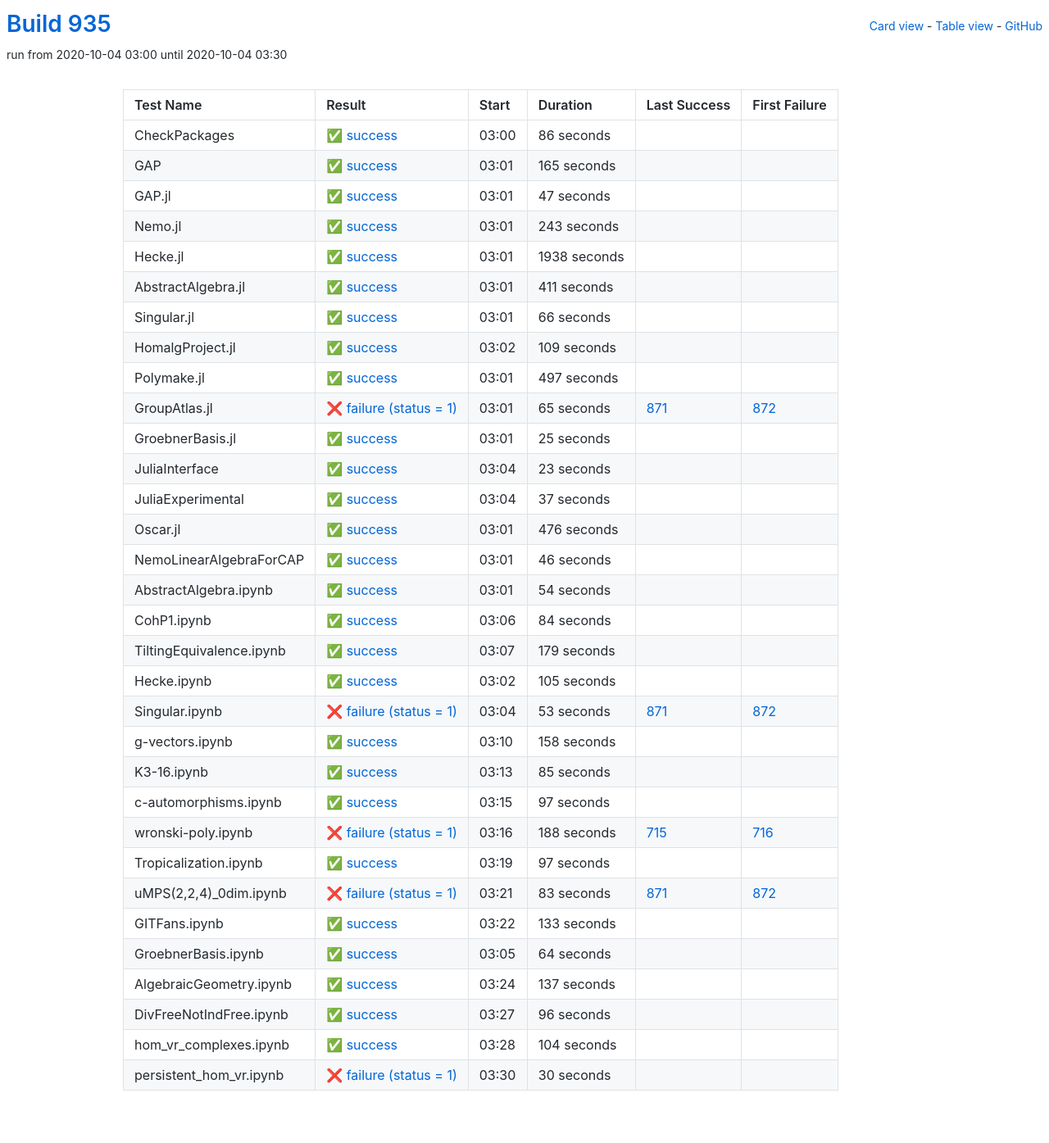
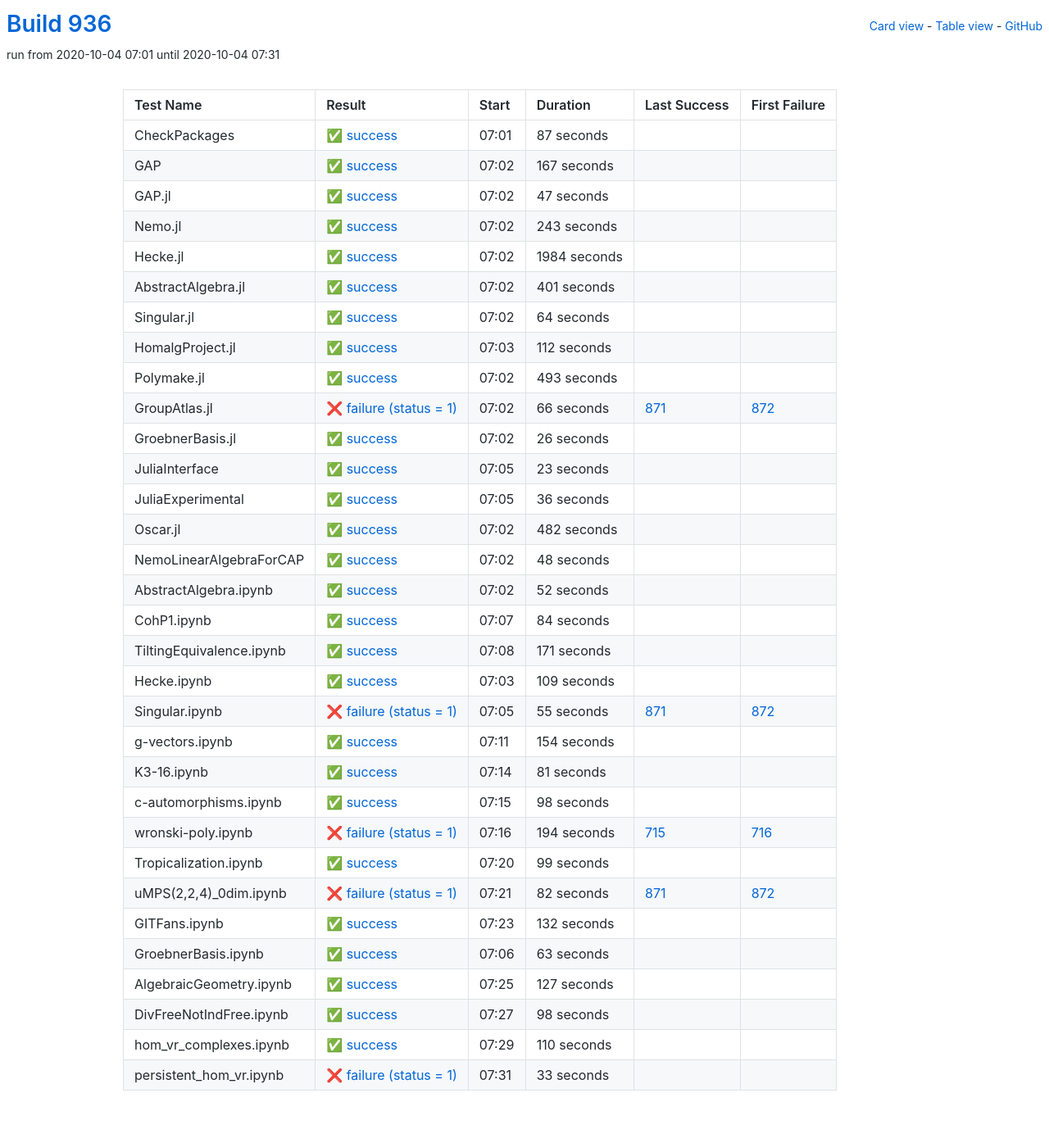
Before and after one commit to oscar-system/oscar-ci-status-stable, a Jekyll site: the page built from table.html, in a window 1280 px wide. Shown: the whole page at 82% size. Built offline with Jekyll 4.4.1, drawn with Linux system fonts in a browser that asks for light colours.

Commit message:
Build #936

```diff
--- a/_data/ci.yml
+++ b/_data/ci.yml
@@ -1,6 +1,6 @@
 ---
-build: 935
-build_url: https://oscarci.mathematik.uni-kl.de/job/oscar-stable/935/
+build: 936
+build_url: https://oscarci.mathematik.uni-kl.de/job/oscar-stable/936/
 job: oscar-stable
 organization: oscar-system
 repo: oscar-ci-status-stable
@@ -8,32 +8,32 @@ repourl: https://github.com/oscar-system/oscar-ci-status-stable
 tests:
 - name: CheckPackages
   id: checkpackages
-  log: https://oscarci.mathematik.uni-kl.de/job/oscar-stable/935/artifact/logs/build-935/CheckPackages.log
-  start: 2020-10-04 03:00
+  log: https://oscarci.mathematik.uni-kl.de/job/oscar-stable/936/artifact/logs/build-936/CheckPackages.log
+  start: 2020-10-04 07:01
   success: true
   exitcode: 0
   status: success
-  duration: 86
+  duration: 87
   last_success: false
   last_success_url:
   first_failure: false
   first_failure_url:
 - name: GAP
   id: gap
-  log: https://oscarci.mathematik.uni-kl.de/job/oscar-stable/935/artifact/logs/build-935/GAP.log
-  start: 2020-10-04 03:01
+  log: https://oscarci.mathematik.uni-kl.de/job/oscar-stable/936/artifact/logs/build-936/GAP.log
+  start: 2020-10-04 07:02
   success: true
   exitcode: 0
   status: success
-  duration: 165
+  duration: 167
   last_success: false
   last_success_url:
   first_failure: false
   first_failure_url:
 - name: GAP.jl
   id: gap-jl
-  log: https://oscarci.mathematik.uni-kl.de/job/oscar-stable/935/artifact/logs/build-935/GAP.jl.log
-  start: 2020-10-04 03:01
+  log: https://oscarci.mathematik.uni-kl.de/job/oscar-stable/936/artifact/logs/build-936/GAP.jl.log
+  start: 2020-10-04 07:02
   success: true
   exitcode: 0
   status: success
@@ -44,8 +44,8 @@ tests:
   first_failure_url:
 - name: Nemo.jl
   id: nemo-jl
-  log: https://oscarci.mathematik.uni-kl.de/job/oscar-stable/935/artifact/logs/build-935/Nemo.jl.log
-  start: 2020-10-04 03:01
+  log: https://oscarci.mathematik.uni-kl.de/job/oscar-stable/936/artifact/logs/build-936/Nemo.jl.log
+  start: 2020-10-04 07:02
   success: true
   exitcode: 0
   status: success
@@ -56,92 +56,92 @@ tests:
   first_failure_url:
 - name: Hecke.jl
   id: hecke-jl
-  log: https://oscarci.mathematik.uni-kl.de/job/oscar-stable/935/artifact/logs/build-935/Hecke.jl.log
-  start: 2020-10-04 03:01
+  log: https://oscarci.mathematik.uni-kl.de/job/oscar-stable/936/artifact/logs/build-936/Hecke.jl.log
+  start: 2020-10-04 07:02
   success: true
   exitcode: 0
   status: success
-  duration: 1938
+  duration: 1984
   last_success: false
   last_success_url:
   first_failure: false
   first_failure_url:
 - name: AbstractAlgebra.jl
   id: abstractalgebra-jl
-  log: https://oscarci.mathematik.uni-kl.de/job/oscar-stable/935/artifact/logs/build-935/AbstractAlgebra.jl.log
-  start: 2020-10-04 03:01
+  log: https://oscarci.mathematik.uni-kl.de/job/oscar-stable/936/artifact/logs/build-936/AbstractAlgebra.jl.log
+  start: 2020-10-04 07:02
   success: true
   exitcode: 0
   status: success
-  duration: 411
+  duration: 401
   last_success: false
   last_success_url:
   first_failure: false
   first_failure_url:
 - name: Singular.jl
   id: singular-jl
-  log: https://oscarci.mathematik.uni-kl.de/job/oscar-stable/935/artifact/logs/build-935/Singular.jl.log
-  start: 2020-10-04 03:01
+  log: https://oscarci.mathematik.uni-kl.de/job/oscar-stable/936/artifact/logs/build-936/Singular.jl.log
+  start: 2020-10-04 07:02
   success: true
   exitcode: 0
   status: success
-  duration: 66
+  duration: 64
   last_success: false
   last_success_url:
   first_failure: false
   first_failure_url:
 - name: HomalgProject.jl
   id: homalgproject-jl
-  log: https://oscarci.mathematik.uni-kl.de/job/oscar-stable/935/artifact/logs/build-935/HomalgProject.jl.log
-  start: 2020-10-04 03:02
+  log: https://oscarci.mathematik.uni-kl.de/job/oscar-stable/936/artifact/logs/build-936/HomalgProject.jl.log
+  start: 2020-10-04 07:03
   success: true
   exitcode: 0
   status: success
-  duration: 109
+  duration: 112
   last_success: false
   last_success_url:
   first_failure: false
   first_failure_url:
 - name: Polymake.jl
   id: polymake-jl
-  log: https://oscarci.mathematik.uni-kl.de/job/oscar-stable/935/artifact/logs/build-935/Polymake.jl.log
-  start: 2020-10-04 03:01
+  log: https://oscarci.mathematik.uni-kl.de/job/oscar-stable/936/artifact/logs/build-936/Polymake.jl.log
+  start: 2020-10-04 07:02
   success: true
   exitcode: 0
   status: success
-  duration: 497
+  duration: 493
   last_success: false
   last_success_url:
   first_failure: false
   first_failure_url:
 - name: GroupAtlas.jl
   id: groupatlas-jl
-  log: https://oscarci.mathematik.uni-kl.de/job/oscar-stable/935/artifact/logs/build-935/GroupAtlas.jl.log
-  start: 2020-10-04 03:01
+  log: https://oscarci.mathematik.uni-kl.de/job/oscar-stable/936/artifact/logs/build-936/GroupAtlas.jl.log
+  start: 2020-10-04 07:02
   success: false
   exitcode: 1
   status: failure
-  duration: 65
+  duration: 66
   last_success: 871
   last_success_url: https://oscarci.mathematik.uni-kl.de/job/oscar-stable/871/
   first_failure: 872
   first_failure_url: https://oscarci.mathematik.uni-kl.de/job/oscar-stable/872/
 - name: GroebnerBasis.jl
   id: groebnerbasis-jl
-  log: https://oscarci.mathematik.uni-kl.de/job/oscar-stable/935/artifact/logs/build-935/GroebnerBasis.jl.log
-  start: 2020-10-04 03:01
+  log: https://oscarci.mathematik.uni-kl.de/job/oscar-stable/936/artifact/logs/build-936/GroebnerBasis.jl.log
+  start: 2020-10-04 07:02
   success: true
   exitcode: 0
   status: success
-  duration: 25
+  duration: 26
   last_success: false
   last_success_url:
   first_failure: false
   first_failure_url:
 - name: JuliaInterface
   id: juliainterface
-  log: https://oscarci.mathematik.uni-kl.de/job/oscar-stable/935/artifact/logs/build-935/JuliaInterface.log
-  start: 2020-10-04 03:04
+  log: https://oscarci.mathematik.uni-kl.de/job/oscar-stable/936/artifact/logs/build-936/JuliaInterface.log
+  start: 2020-10-04 07:05
   success: true
   exitcode: 0
   status: success
@@ -152,56 +152,56 @@ tests:
   first_failure_url:
 - name: JuliaExperimental
   id: juliaexperimental
-  log: https://oscarci.mathematik.uni-kl.de/job/oscar-stable/935/artifact/logs/build-935/JuliaExperimental.log
-  start: 2020-10-04 03:04
+  log: https://oscarci.mathematik.uni-kl.de/job/oscar-stable/936/artifact/logs/build-936/JuliaExperimental.log
+  start: 2020-10-04 07:05
   success: true
   exitcode: 0
   status: success
-  duration: 37
+  duration: 36
   last_success: false
   last_success_url:
   first_failure: false
   first_failure_url:
 - name: Oscar.jl
   id: oscar-jl
-  log: https://oscarci.mathematik.uni-kl.de/job/oscar-stable/935/artifact/logs/build-935/Oscar.jl.log
-  start: 2020-10-04 03:01
+  log: https://oscarci.mathematik.uni-kl.de/job/oscar-stable/936/artifact/logs/build-936/Oscar.jl.log
+  start: 2020-10-04 07:02
   success: true
   exitcode: 0
   status: success
-  duration: 476
+  duration: 482
   last_success: false
   last_success_url:
   first_failure: false
   first_failure_url:
 - name: NemoLinearAlgebraForCAP
   id: nemolinearalgebraforcap
-  log: https://oscarci.mathematik.uni-kl.de/job/oscar-stable/935/artifact/logs/build-935/NemoLinearAlgebraForCAP.log
-  start: 2020-10-04 03:01
+  log: https://oscarci.mathematik.uni-kl.de/job/oscar-stable/936/artifact/logs/build-936/NemoLinearAlgebraForCAP.log
+  start: 2020-10-04 07:02
   success: true
   exitcode: 0
   status: success
-  duration: 46
+  duration: 48
   last_success: false
   last_success_url:
   first_failure: false
   first_failure_url:
 - name: AbstractAlgebra.ipynb
   id: abstractalgebra-ipynb
-  log: https://oscarci.mathematik.uni-kl.de/job/oscar-stable/935/artifact/logs/build-935/AbstractAlgebra.ipynb.log
-  start: 2020-10-04 03:01
+  log: https://oscarci.mathematik.uni-kl.de/job/oscar-stable/936/artifact/logs/build-936/AbstractAlgebra.ipynb.log
+  start: 2020-10-04 07:02
   success: true
   exitcode: 0
   status: success
-  duration: 54
+  duration: 52
   last_success: false
   last_success_url:
   first_failure: false
   first_failure_url:
 - name: CohP1.ipynb
   id: cohp1-ipynb
-  log: https://oscarci.mathematik.uni-kl.de/job/oscar-stable/935/artifact/logs/build-935/CohP1.ipynb.log
-  start: 2020-10-04 03:06
+  log: https://oscarci.mathematik.uni-kl.de/job/oscar-stable/936/artifact/logs/build-936/CohP1.ipynb.log
+  start: 2020-10-04 07:07
   success: true
   exitcode: 0
   status: success
@@ -212,180 +212,180 @@ tests:
   first_failure_url:
 - name: TiltingEquivalence.ipynb
   id: tiltingequivalence-ipynb
-  log: https://oscarci.mathematik.uni-kl.de/job/oscar-stable/935/artifact/logs/build-935/TiltingEquivalence.ipynb.log
-  start: 2020-10-04 03:07
+  log: https://oscarci.mathematik.uni-kl.de/job/oscar-stable/936/artifact/logs/build-936/TiltingEquivalence.ipynb.log
+  start: 2020-10-04 07:08
   success: true
   exitcode: 0
   status: success
-  duration: 179
+  duration: 171
   last_success: false
   last_success_url:
   first_failure: false
   first_failure_url:
 - name: Hecke.ipynb
   id: hecke-ipynb
-  log: https://oscarci.mathematik.uni-kl.de/job/oscar-stable/935/artifact/logs/build-935/Hecke.ipynb.log
-  start: 2020-10-04 03:02
+  log: https://oscarci.mathematik.uni-kl.de/job/oscar-stable/936/artifact/logs/build-936/Hecke.ipynb.log
+  start: 2020-10-04 07:03
   success: true
   exitcode: 0
   status: success
-  duration: 105
+  duration: 109
   last_success: false
   last_success_url:
   first_failure: false
   first_failure_url:
 - name: Singular.ipynb
   id: singular-ipynb
-  log: https://oscarci.mathematik.uni-kl.de/job/oscar-stable/935/artifact/logs/build-935/Singular.ipynb.log
-  start: 2020-10-04 03:04
+  log: https://oscarci.mathematik.uni-kl.de/job/oscar-stable/936/artifact/logs/build-936/Singular.ipynb.log
+  start: 2020-10-04 07:05
   success: false
   exitcode: 1
   status: failure
-  duration: 53
+  duration: 55
   last_success: 871
   last_success_url: https://oscarci.mathematik.uni-kl.de/job/oscar-stable/871/
   first_failure: 872
   first_failure_url: https://oscarci.mathematik.uni-kl.de/job/oscar-stable/872/
 - name: g-vectors.ipynb
   id: g-vectors-ipynb
-  log: https://oscarci.mathematik.uni-kl.de/job/oscar-stable/935/artifact/logs/build-935/g-vectors.ipynb.log
-  start: 2020-10-04 03:10
+  log: https://oscarci.mathematik.uni-kl.de/job/oscar-stable/936/artifact/logs/build-936/g-vectors.ipynb.log
+  start: 2020-10-04 07:11
   success: true
   exitcode: 0
   status: success
-  duration: 158
+  duration: 154
   last_success: false
   last_success_url:
   first_failure: false
   first_failure_url:
 - name: K3-16.ipynb
   id: k3-16-ipynb
-  log: https://oscarci.mathematik.uni-kl.de/job/oscar-stable/935/artifact/logs/build-935/K3-16.ipynb.log
-  start: 2020-10-04 03:13
+  log: https://oscarci.mathematik.uni-kl.de/job/oscar-stable/936/artifact/logs/build-936/K3-16.ipynb.log
+  start: 2020-10-04 07:14
   success: true
   exitcode: 0
   status: success
-  duration: 85
+  duration: 81
   last_success: false
   last_success_url:
   first_failure: false
   first_failure_url:
 - name: c-automorphisms.ipynb
   id: c-automorphisms-ipynb
-  log: https://oscarci.mathematik.uni-kl.de/job/oscar-stable/935/artifact/logs/build-935/c-automorphisms.ipynb.log
-  start: 2020-10-04 03:15
+  log: https://oscarci.mathematik.uni-kl.de/job/oscar-stable/936/artifact/logs/build-936/c-automorphisms.ipynb.log
+  start: 2020-10-04 07:15
   success: true
   exitcode: 0
   status: success
-  duration: 97
+  duration: 98
   last_success: false
   last_success_url:
   first_failure: false
   first_failure_url:
 - name: wronski-poly.ipynb
   id: wronski-poly-ipynb
-  log: https://oscarci.mathematik.uni-kl.de/job/oscar-stable/935/artifact/logs/build-935/wronski-poly.ipynb.log
-  start: 2020-10-04 03:16
+  log: https://oscarci.mathematik.uni-kl.de/job/oscar-stable/936/artifact/logs/build-936/wronski-poly.ipynb.log
+  start: 2020-10-04 07:16
   success: false
   exitcode: 1
   status: failure
-  duration: 188
+  duration: 194
   last_success: 715
   last_success_url: https://oscarci.mathematik.uni-kl.de/job/oscar-stable/715/
   first_failure: 716
   first_failure_url: https://oscarci.mathematik.uni-kl.de/job/oscar-stable/716/
 - name: Tropicalization.ipynb
   id: tropicalization-ipynb
-  log: https://oscarci.mathematik.uni-kl.de/job/oscar-stable/935/artifact/logs/build-935/Tropicalization.ipynb.log
-  start: 2020-10-04 03:19
+  log: https://oscarci.mathematik.uni-kl.de/job/oscar-stable/936/artifact/logs/build-936/Tropicalization.ipynb.log
+  start: 2020-10-04 07:20
   success: true
   exitcode: 0
   status: success
-  duration: 97
+  duration: 99
   last_success: false
   last_success_url:
   first_failure: false
   first_failure_url:
 - name: uMPS(2,2,4)_0dim.ipynb
   id: umps-2-2-4-0dim-ipynb
-  log: https://oscarci.mathematik.uni-kl.de/job/oscar-stable/935/artifact/logs/build-935/uMPS-2-2-4-_0dim.ipynb.log
-  start: 2020-10-04 03:21
+  log: https://oscarci.mathematik.uni-kl.de/job/oscar-stable/936/artifact/logs/build-936/uMPS-2-2-4-_0dim.ipynb.log
+  start: 2020-10-04 07:21
   success: false
   exitcode: 1
   status: failure
-  duration: 83
+  duration: 82
   last_success: 871
   last_success_url: https://oscarci.mathematik.uni-kl.de/job/oscar-stable/871/
   first_failure: 872
   first_failure_url: https://oscarci.mathematik.uni-kl.de/job/oscar-stable/872/
 - name: GITFans.ipynb
   id: gitfans-ipynb
-  log: https://oscarci.mathematik.uni-kl.de/job/oscar-stable/935/artifact/logs/build-935/GITFans.ipynb.log
-  start: 2020-10-04 03:22
+  log: https://oscarci.mathematik.uni-kl.de/job/oscar-stable/936/artifact/logs/build-936/GITFans.ipynb.log
+  start: 2020-10-04 07:23
   success: true
   exitcode: 0
   status: success
-  duration: 133
+  duration: 132
   last_success: false
   last_success_url:
   first_failure: false
   first_failure_url:
 - name: GroebnerBasis.ipynb
   id: groebnerbasis-ipynb
-  log: https://oscarci.mathematik.uni-kl.de/job/oscar-stable/935/artifact/logs/build-935/GroebnerBasis.ipynb.log
-  start: 2020-10-04 03:05
+  log: https://oscarci.mathematik.uni-kl.de/job/oscar-stable/936/artifact/logs/build-936/GroebnerBasis.ipynb.log
+  start: 2020-10-04 07:06
   success: true
   exitcode: 0
   status: success
-  duration: 64
+  duration: 63
   last_success: false
   last_success_url:
   first_failure: false
   first_failure_url:
 - name: AlgebraicGeometry.ipynb
   id: algebraicgeometry-ipynb
-  log: https://oscarci.mathematik.uni-kl.de/job/oscar-stable/935/artifact/logs/build-935/AlgebraicGeometry.ipynb.log
-  start: 2020-10-04 03:24
+  log: https://oscarci.mathematik.uni-kl.de/job/oscar-stable/936/artifact/logs/build-936/AlgebraicGeometry.ipynb.log
+  start: 2020-10-04 07:25
   success: true
   exitcode: 0
   status: success
-  duration: 137
+  duration: 127
   last_success: false
   last_success_url:
   first_failure: false
   first_failure_url:
 - name: DivFreeNotIndFree.ipynb
   id: divfreenotindfree-ipynb
-  log: https://oscarci.mathematik.uni-kl.de/job/oscar-stable/935/artifact/logs/build-935/DivFreeNotIndFree.ipynb.log
-  start: 2020-10-04 03:27
+  log: https://oscarci.mathematik.uni-kl.de/job/oscar-stable/936/artifact/logs/build-936/DivFreeNotIndFree.ipynb.log
+  start: 2020-10-04 07:27
   success: true
   exitcode: 0
   status: success
-  duration: 96
+  duration: 98
   last_success: false
   last_success_url:
   first_failure: false
   first_failure_url:
 - name: hom_vr_complexes.ipynb
   id: hom-vr-complexes-ipynb
-  log: https://oscarci.mathematik.uni-kl.de/job/oscar-stable/935/artifact/logs/build-935/hom_vr_complexes.ipynb.log
-  start: 2020-10-04 03:28
+  log: https://oscarci.mathematik.uni-kl.de/job/oscar-stable/936/artifact/logs/build-936/hom_vr_complexes.ipynb.log
+  start: 2020-10-04 07:29
   success: true
   exitcode: 0
   status: success
-  duration: 104
+  duration: 110
   last_success: false
   last_success_url:
   first_failure: false
   first_failure_url:
 - name: persistent_hom_vr.ipynb
   id: persistent-hom-vr-ipynb
-  log: https://oscarci.mathematik.uni-kl.de/job/oscar-stable/935/artifact/logs/build-935/persistent_hom_vr.ipynb.log
-  start: 2020-10-04 03:30
+  log: https://oscarci.mathematik.uni-kl.de/job/oscar-stable/936/artifact/logs/build-936/persistent_hom_vr.ipynb.log
+  start: 2020-10-04 07:31
   success: false
   exitcode: 1
   status: failure
-  duration: 30
+  duration: 33
   last_success: false
   last_success_url:
   first_failure: false
```
Also changed, not shown: README.md.
